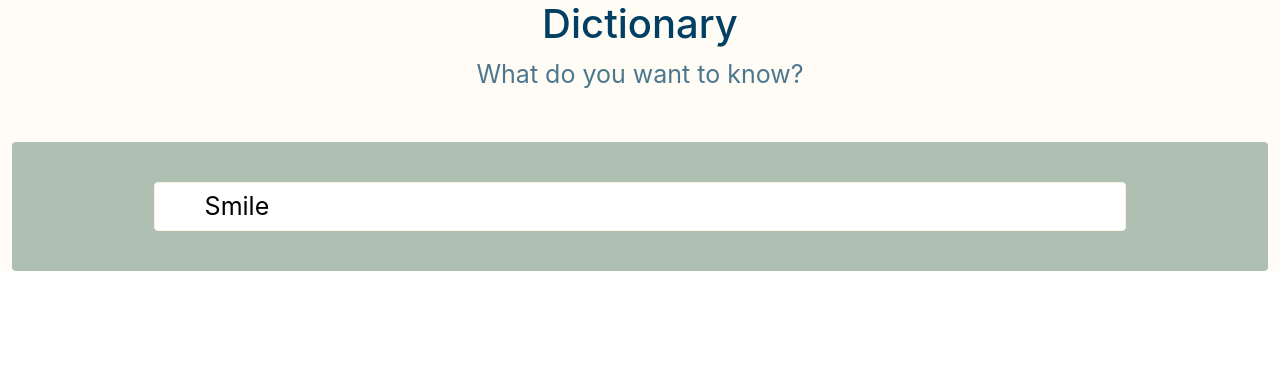
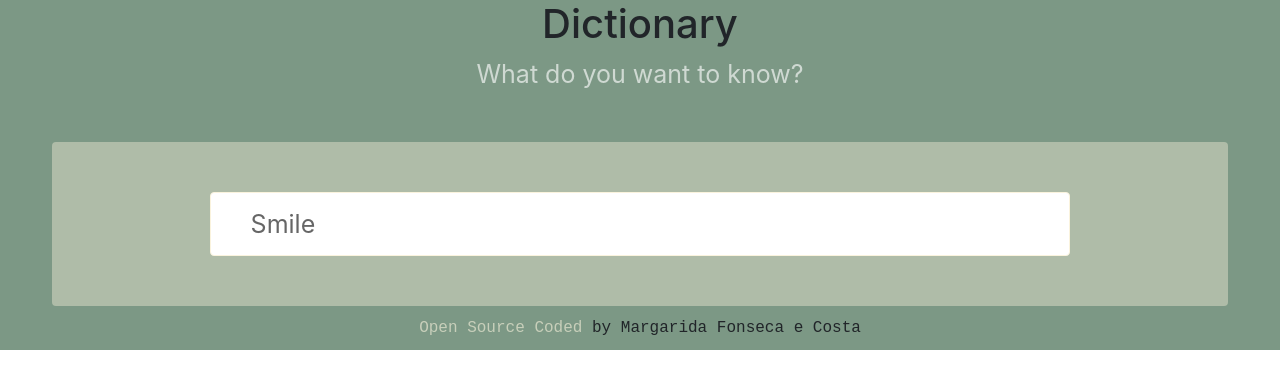
Before and after one commit to MargaridaFCosta/dictionary-project, a React (Create React App) app: page / in a window 1280 px wide. Shown: the top 388 px of the page. Built offline with nearby package versions, Linux system fonts and the light colour scheme; no server answers.

Commit message:
Finished style and added a footer

```diff
--- a/src/App.css
+++ b/src/App.css
@@ -1,18 +1,26 @@
 .App {
-    background-color: rgba(250, 243, 221, 0.3);
+    background-color: #7C9885;
 
 }
 .App .container {
-    max-width: 1300px;
+    max-width: 1200px;
 }
 
-.App h1 {
-    color: #033F63
-}
 
 .App .subtitle {
-    color: #033F63;
+    color: rgba(255, 255, 255, 0.9);
     text-align: center;
     font-size: 25px;
     opacity: 0.7;
 }
+
+.App footer {
+    text-align: center;
+    padding: 10px;
+    font-family:monospace;
+}
+
+.App a {
+    text-decoration: none;
+    color: rgba(250, 243, 221, 0.6);
+}
--- a/src/App.js
+++ b/src/App.js
@@ -10,6 +10,16 @@ export default function App() {
           <div className="subtitle">What do you want to know?</div>
           <Dictionary defaultWord={"Smile"} />
         </header>
+        <footer>
+          <a
+            href="https://github.com/MargaridaFCosta/dictionary-project"
+            target="_blank"
+            rel="noreferrer"
+          >
+            Open Source Coded
+          </a>{" "}
+          by Margarida Fonseca e Costa
+        </footer>
       </div>
     </div>
   );
--- a/src/Dictionary.css
+++ b/src/Dictionary.css
@@ -1,19 +1,20 @@
 
 .Dictionary form {
-  background-color: rgba(124, 152, 133, 0.6);
-  max-width: 100%;
+  background-color: rgba(250, 243, 221, 0.4);
   display: block;
   margin: 0 auto;
-  padding: 40px 20px;
+  padding: 50px;
   border-radius: 4px;
 }
 
 .Dictionary input {
   width: 80%;
-  padding: 5px 50px;
+  height: 64px;
+  padding: 5px 40px;
   border-radius: 4px;
   font-size: 20px;
   text-align: left;
   border: 1px solid #FAF3DD;
   font-size: 25px;
+  color:#666;
 }
--- a/src/Photos.js
+++ b/src/Photos.js
@@ -7,12 +7,14 @@ export default function Photos(props) {
         <div className="row">
           {props.photos.photos.map(function (photo, index) {
             return (
-              <div className="col-4" key={index}>
-                <img
-                  src={photo.src.landscape}
-                  alt="photos-meanning"
-                  className="img-fluid mt-4"
-                />
+              <div className="p-2 col-4" key={index}>
+                <a href={photo.src.landscape} target="_blank" rel="noreferrer">
+                  <img
+                    src={photo.src.landscape}
+                    alt="photos-meanning"
+                    className="img-fluid mt-4"
+                  />
+                </a>
               </div>
             );
           })}
--- a/src/Results.css
+++ b/src/Results.css
@@ -6,7 +6,7 @@
 }
 
 .Results section {
-    background-color: #7C9885;
+    background-color: rgba(250, 243, 221, 0.4);
     padding: 20px 30px;
     border-radius: 6px;
 }
@@ -15,7 +15,6 @@
     font-size: 50px;
     text-transform: capitalize;
     font-weight: bolder;
-    color:rgba(250, 243, 221, 0.9);
 
 }
 
```
Also changed, not shown: src/Dictionary.js (indentation only), 1 other file (tests, documents, lock files or other folders).
